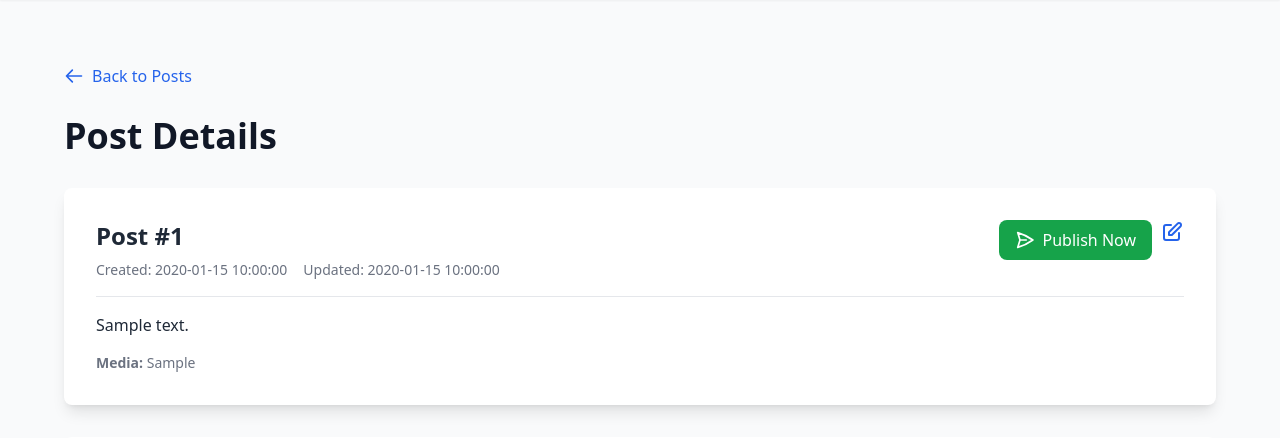
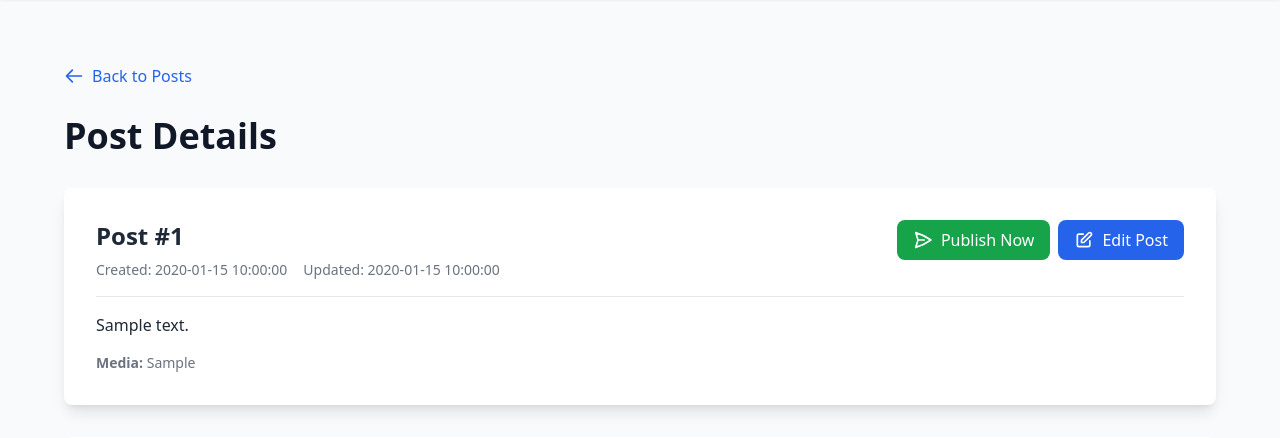
Before and after one commit to KintaroAI/x, a FastAPI app: template templates/view_post.html in a window 1280 px wide. Shown: the part 61-499 px from the top of the page. Run offline with FastAPI, Linux system fonts and the light colour scheme; the template is opened without the code that fills it: most values are stand-ins (such as "Sample title", 1, 10 or a date in 2020); some libraries are stand-ins or nearby versions.

Commit message:
Nicer edit button

```diff
--- a/templates/view_post.html
+++ b/templates/view_post.html
@@ -35,10 +35,11 @@
                     Publish Now
                 </button>
                 {% endif %}
-                <a href="/edit-post/{{ post.id }}" class="text-blue-600 hover:text-blue-700 transition-colors" title="Edit post">
-                    <svg xmlns="http://www.w3.org/2000/svg" class="h-6 w-6" fill="none" viewBox="0 0 24 24" stroke="currentColor" stroke-width="2">
+                <a href="/edit-post/{{ post.id }}" class="bg-blue-600 text-white px-4 py-2 rounded-lg hover:bg-blue-700 transition-colors inline-flex items-center" title="Edit post">
+                    <svg xmlns="http://www.w3.org/2000/svg" class="h-5 w-5 mr-2" fill="none" viewBox="0 0 24 24" stroke="currentColor" stroke-width="2">
                         <path stroke-linecap="round" stroke-linejoin="round" d="M11 5H6a2 2 0 00-2 2v11a2 2 0 002 2h11a2 2 0 002-2v-5m-1.414-9.414a2 2 0 112.828 2.828L11.828 15H9v-2.828l8.586-8.586z" />
                     </svg>
+                    Edit Post
                 </a>
             </div>
         </div>
```
